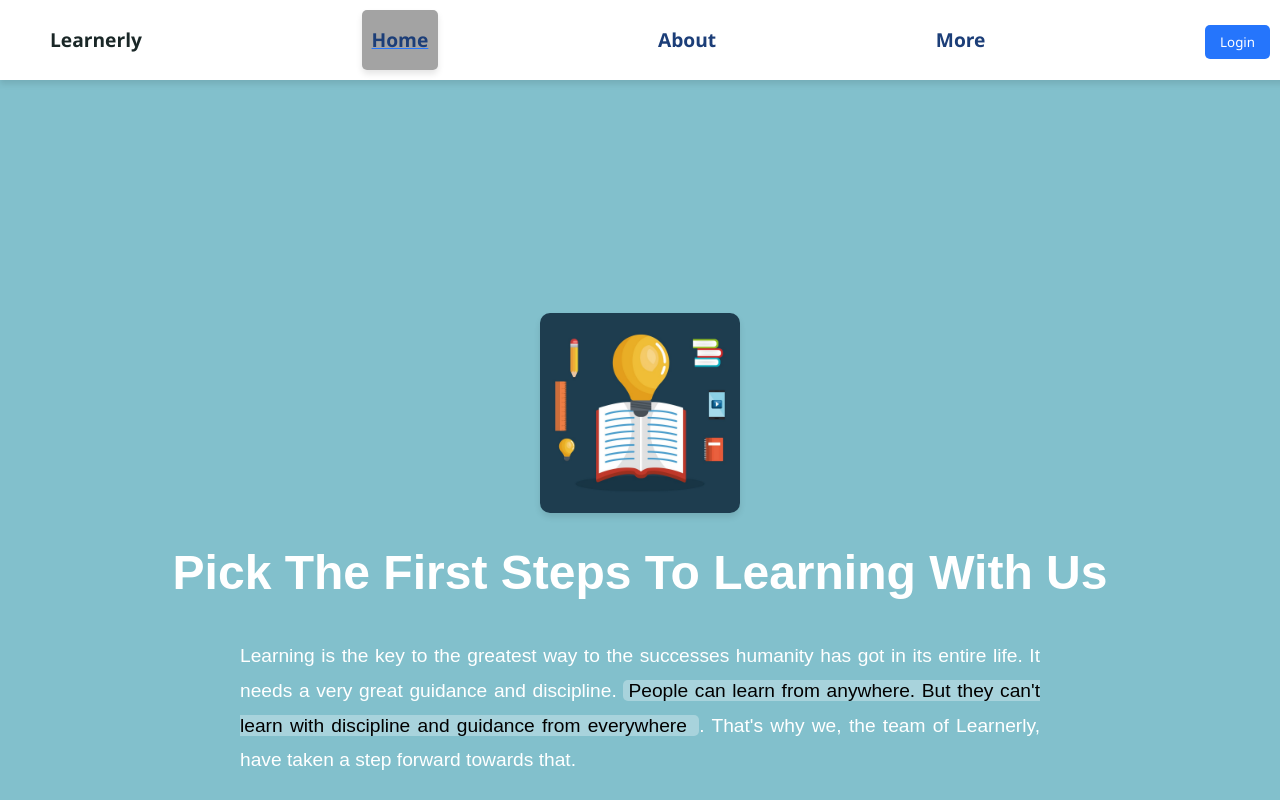
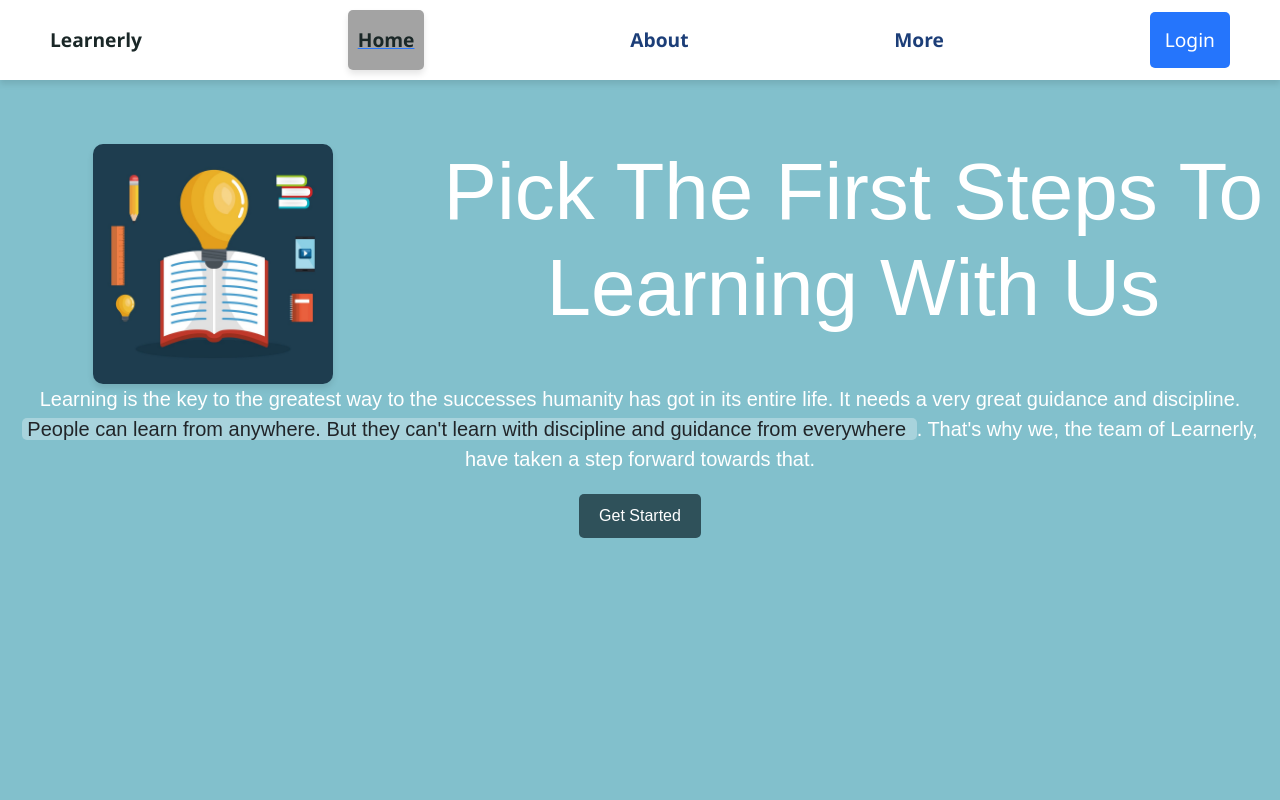
Before and after one commit to NishanChy733689/class-homeworks, a plain HTML site: page Learnerly/home/index.html in a window 1280 px wide. Shown: the top 800 px of the page. Drawn offline with nearby package versions, Linux system fonts and the light colour scheme.

Commit message:
Bootstrapping

```diff
--- a/Learnerly/home/index.css
+++ b/Learnerly/home/index.css
@@ -44,24 +44,18 @@ body {
    ------------------------------------------------------------
    Styles for the main hero/banner area.
    ============================================================ */
-.hero {
-  height: 130vh;
-  display: flex;
-  flex-direction: column;
-  justify-content: center;
-  align-items: center;
-  text-align: justify;
+.container-fluid{
+
+}
+   .hero {
+  margin-top:80px !important;
+  text-align: center;
+  height: 100%;
   color: var(--text-light);
-  padding: 0 20px;
+
   animation: fadeIn 2s ease-in-out;
 }
 
-.hero h1 {
-  font-size: 3rem;
-  font-weight: bold;
-  margin-bottom: 20px;
-  animation: slideUp 1.5s ease-in-out;
-}
 
 .hero p {
   font-size: 1.2rem;
@@ -82,9 +76,8 @@ body {
 }
 
 .hero-image {
+  max-width: 30vh;
   width: 100%;
-  height: auto;
-  max-width: 200px;
   border-radius: 10px;
   box-shadow: var(--feature-card-shadow);
 }
--- a/Learnerly/home/index.html
+++ b/Learnerly/home/index.html
@@ -4,14 +4,22 @@
     <meta charset="UTF-8" />
     <meta name="viewport" content="width=device-width, initial-scale=1.0" />
     <title>Learnerly</title>
+    <link
+      href="https://cdn.jsdelivr.net/npm/bootstrap@5.3.6/dist/css/bootstrap.min.css"
+      rel="stylesheet"
+      integrity="sha384-4Q6Gf2aSP4eDXB8Miphtr37CMZZQ5oXLH2yaXMJ2w8e2ZtHTl7GptT4jmndRuHDT"
+      crossorigin="anonymous"
+    />
     <link rel="stylesheet" href="index.css" />
     <link rel="stylesheet" href="/Learnerly/public/nav.css" />
   </head>
   <body>
-    <nav>
+    <nav class="navbar-dark">
       <ul>
-        <li>Learnerly</li>
-        <li class="current"><a href="/Learnerly/home/index.html">Home</a></li>
+        <li class="nav-item">Learnerly</li>
+        <li class="current nav-item navbar">
+          <a href="/Learnerly/home/index.html" class="nav-link">Home</a>
+        </li>
         <li><a href="/Learnerly/home/agenda.html">About</a></li>
         <li><a href="/Learnerly/home/more.html">More</a></li>
         <li>
@@ -21,14 +29,21 @@
     </nav>
 
     <!-- Hero Section -->
-    <div class="hero">
-      <img
-        src="/Learnerly/pictures/education-easy-learning-set-icons-vector-20756304.jpg"
-        alt="Education Icon"
-        class="hero-image"
-      />
-      <h1>Pick The First Steps To Learning With Us</h1>
-      <p>
+    <div class="hero container-fluid">
+      <div class="row">
+        <div class="col-4">
+          <img
+            src="/Learnerly/pictures/education-easy-learning-set-icons-vector-20756304.jpg"
+            alt="Education Icon"
+            class="hero-image"
+          />
+        </div>
+        <div class="col-8">
+        <h1 class="display-1">Pick The First Steps To Learning With Us</h1></div>
+      </div>
+      <div class="row">
+        <div class="col-12 fs-5">
+
         Learning is the key to the greatest way to the successes humanity has
         got in its entire life. It needs a very great guidance and discipline.
         <mark>
@@ -36,7 +51,7 @@
           and guidance from everywhere </mark
         >. That's why we, the team of Learnerly, have taken a step forward
         towards that.
-      </p>
+      </div></div>
       <button>Get Started</button>
     </div>
 
@@ -98,6 +113,10 @@
         <li><a href="contact">Contact Us</a></li>
       </ul>
     </footer>
-    <audio src="/Learnerly/public/80_Am_Relax_Chrds_01_164_SP.wav" autoplay loop></audio>
+    <audio
+      src="/Learnerly/public/80_Am_Relax_Chrds_01_164_SP.wav"
+      autoplay
+      loop
+    ></audio>
   </body>
 </html>
```
Also changed, not shown: Learnerly/home/login.html (+14 -1 lines), intermediate/ai.html (+1 -1 lines).
